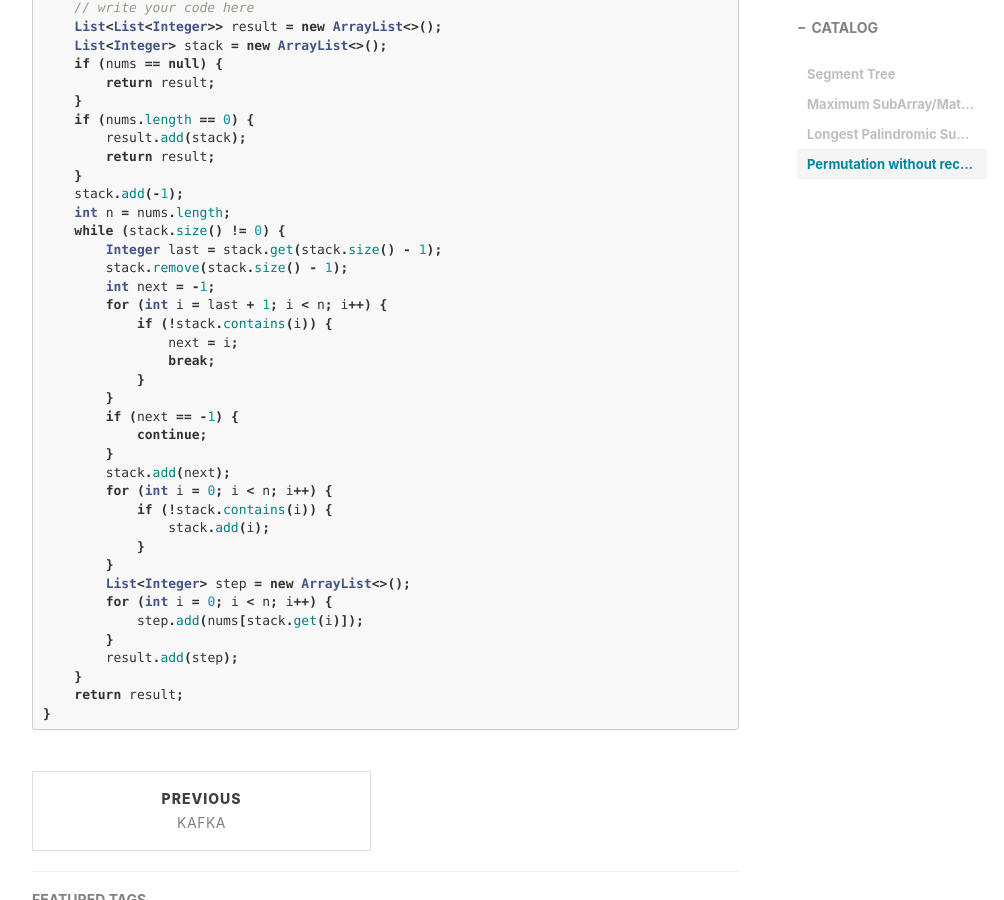
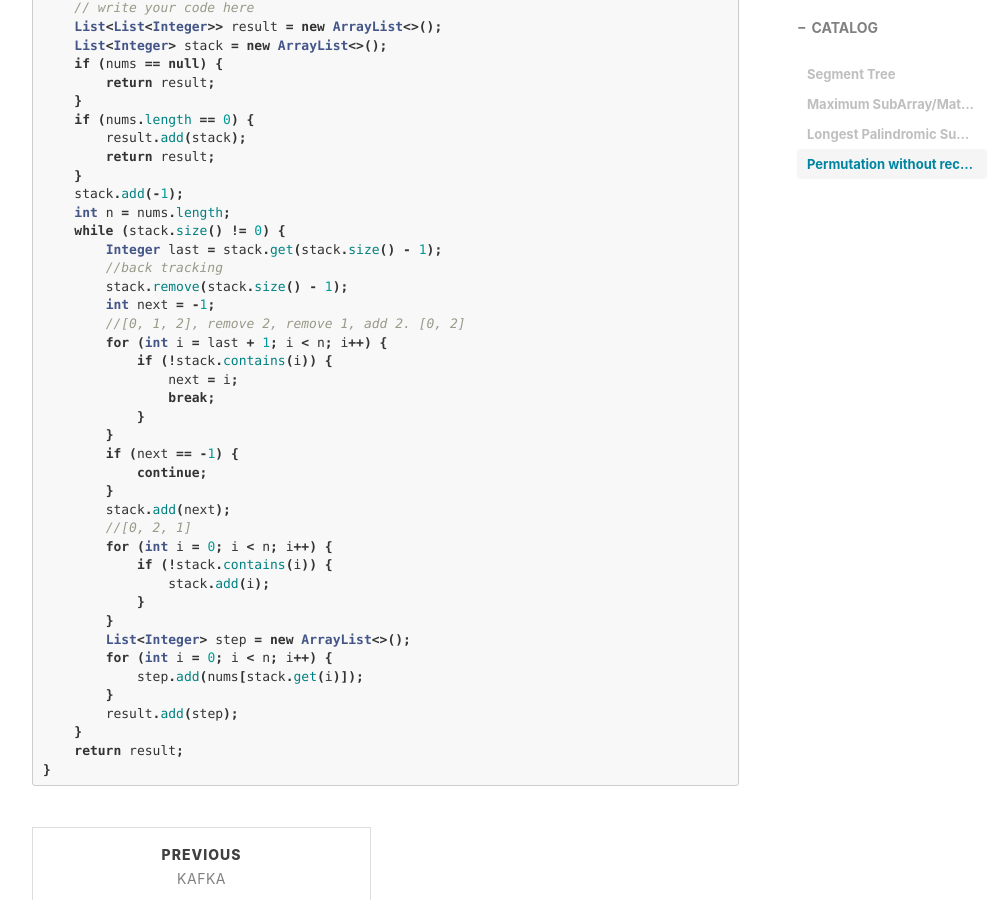
Before and after one commit to CodingMrWang/codingmrwang.github.io, a Jekyll site: the page built from _posts/2018-12-19-datastructure.md, in a window 1280 px wide and 900 px high, scrolled down 4004 px. Shown: the whole window, without its empty margins (233-1237 px from the left). Built offline with Jekyll 4.4.1, drawn with Linux system fonts in a browser that asks for light colours; nearby versions of some CDN libraries; comment, search, counter and statistics services are not loaded.

Commit message:
add comment

```diff
--- a/_posts/2018-12-19-datastructure.md
+++ b/_posts/2018-12-19-datastructure.md
@@ -200,8 +200,10 @@ public List<List<Integer>> permute(int[] nums) {
     int n = nums.length;
     while (stack.size() != 0) {
         Integer last = stack.get(stack.size() - 1);
+        //back tracking
         stack.remove(stack.size() - 1);
         int next = -1;
+        //[0, 1, 2], remove 2, remove 1, add 2. [0, 2]
         for (int i = last + 1; i < n; i++) {
             if (!stack.contains(i)) {
                 next = i;
@@ -212,6 +214,7 @@ public List<List<Integer>> permute(int[] nums) {
             continue;
         }
         stack.add(next);
+        //[0, 2, 1]
         for (int i = 0; i < n; i++) {
             if (!stack.contains(i)) {
                 stack.add(i);
```
